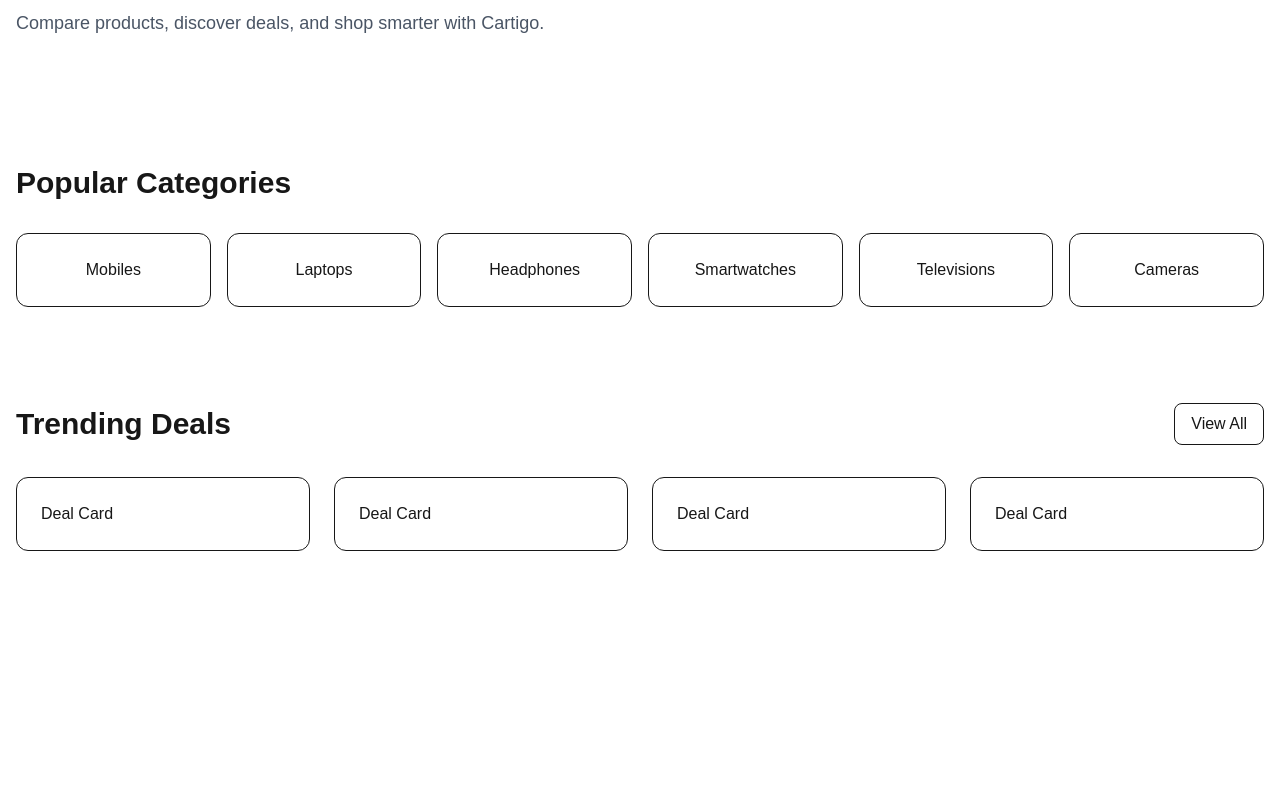
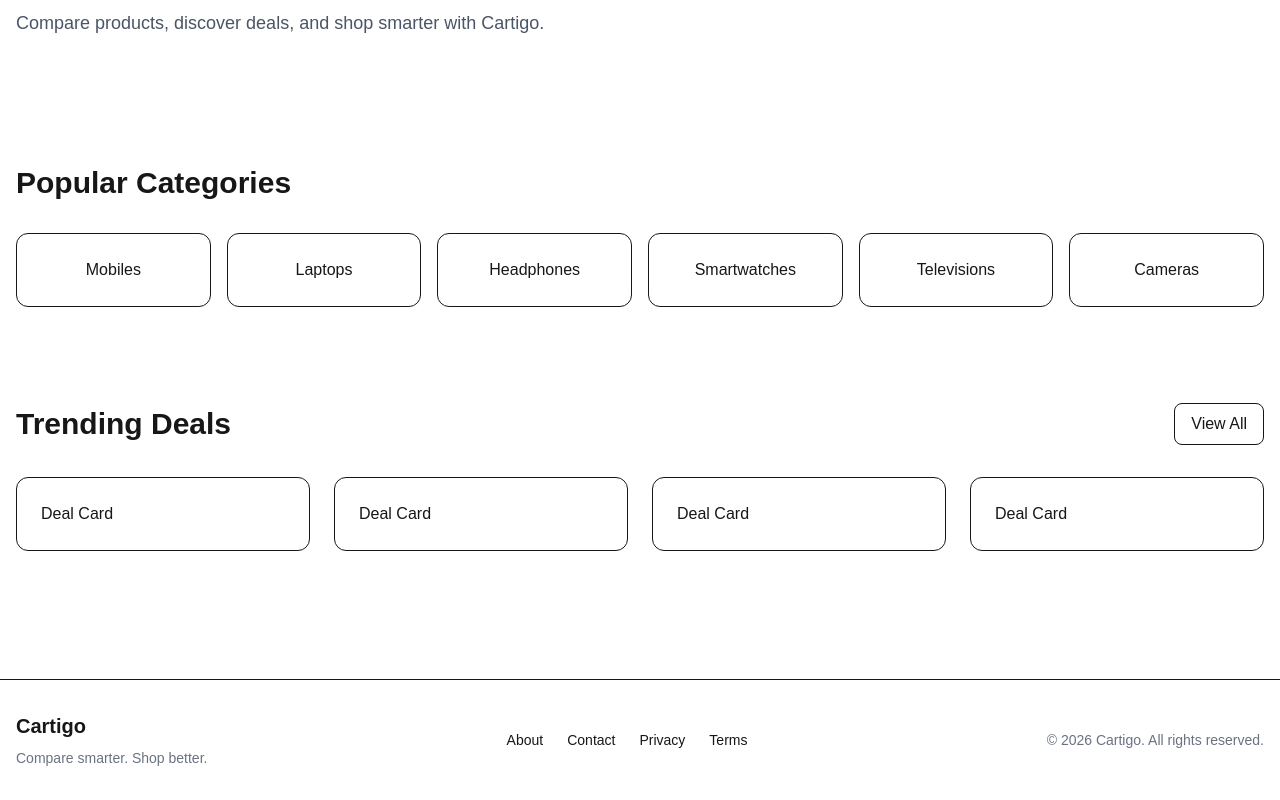
Before and after one commit to payadav142-rgb/cartigo, a Next.js app: page / in a window 1280 px wide. Shown: the part 222-1022 px from the top of the page. Before the commit the page ends 821 px from the top, so only its background shows below. Built offline with nearby package versions, Linux system fonts and the light colour scheme.

Commit message:
feat: add global footer

```diff
--- a/app/layout.tsx
+++ b/app/layout.tsx
@@ -1,6 +1,7 @@
 import type { Metadata } from "next";
 import { Geist, Geist_Mono } from "next/font/google";
 import Navbar from "@/components/layout/Navbar";
+import Footer from "@/components/layout/Footer";
 import "./globals.css";
 
 const geistSans = Geist({
@@ -26,10 +27,15 @@
   return (
     <html lang="en">
       <body
-        className={`${geistSans.variable} ${geistMono.variable} antialiased`}
+        className={`${geistSans.variable} ${geistMono.variable} antialiased min-h-screen flex flex-col`}
       >
         <Navbar />
-        {children}
+
+        <main className="flex-1">
+          {children}
+        </main>
+
+        <Footer />
       </body>
     </html>
   );
--- /dev/null
+++ b/components/layout/Footer.tsx
@@ -0,0 +1,25 @@
+export default function Footer() {
+  return (
+    <footer className="mt-20 border-t">
+      <div className="mx-auto flex max-w-7xl flex-col items-center justify-between gap-4 px-4 py-8 md:flex-row">
+        <div>
+          <h2 className="text-xl font-bold">Cartigo</h2>
+          <p className="mt-2 text-sm text-gray-500">
+            Compare smarter. Shop better.
+          </p>
+        </div>
+
+        <div className="flex gap-6 text-sm">
+          <a href="#">About</a>
+          <a href="#">Contact</a>
+          <a href="#">Privacy</a>
+          <a href="#">Terms</a>
+        </div>
+
+        <p className="text-sm text-gray-500">
+          © {new Date().getFullYear()} Cartigo. All rights reserved.
+        </p>
+      </div>
+    </footer>
+  );
+}
```
